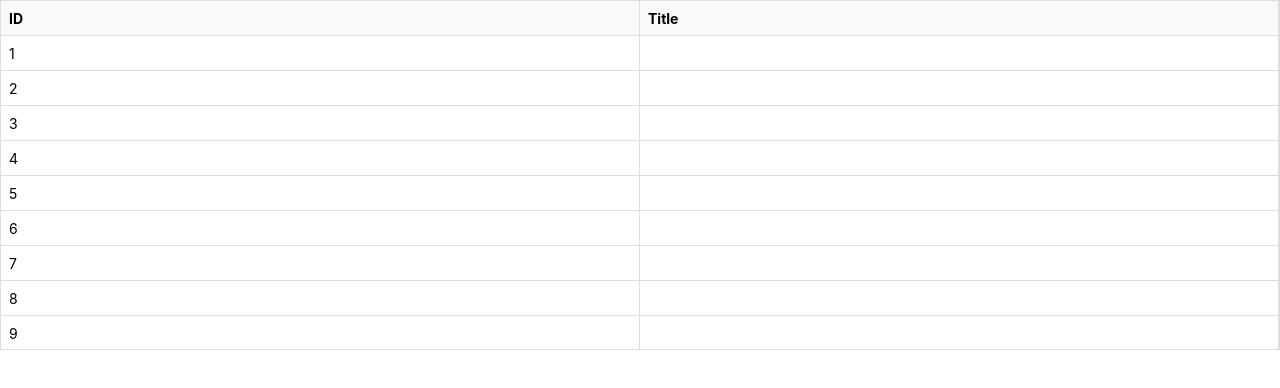
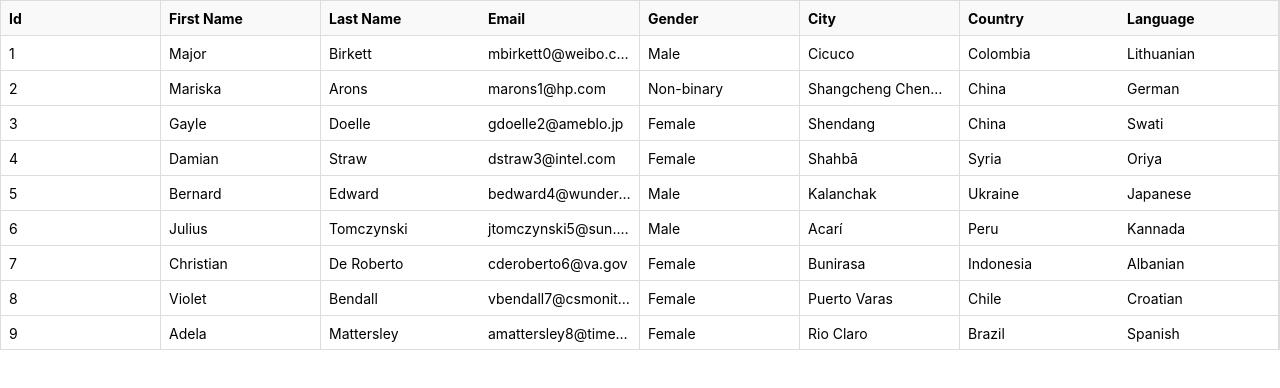
Before and after one commit to ari-harlem-caballero/React-Spotlight-libraries, a React (Create React App) app: page / in a window 1280 px wide. Shown: the top 388 px of the page. Built offline with nearby package versions, Linux system fonts and the light colour scheme.

Commit message:
finished makeColumns func

```diff
--- a/src/App.js
+++ b/src/App.js
@@ -1,23 +1,24 @@
 import DataGrid from 'react-data-grid';
 import data from './data';
 import React from 'react';
+import { makeColumns } from './data-utils';
 
 export default function App() {
 
-  const columns = [
-    { key: 'id', name: 'ID' },
-    { key: 'title', name: 'Title' }
-  ];
+  // const columns = [
+  //   { key: 'id', name: 'ID' },
+  //   { key: 'title', name: 'Title' }
+  // ];
 
-  const rows = [
-    { id: 0, title: 'Example' },
-    { id: 1, title: 'Demo' }
-  ];
+  // const rows = [
+  //   { id: 0, title: 'Example' },
+  //   { id: 1, title: 'Demo' }
+  // ];
 
   return (
 
     <DataGrid
-      columns={columns}
+      columns={makeColumns(data)}
       rows={data}
     />
 
--- a/src/data-utils.js
+++ b/src/data-utils.js
@@ -6,7 +6,10 @@
   const columns = keys.map(key => {
     return {
       key: key,
-      name: key.replace('_', ' ')
+      name: key
+        .split('_')
+        .map(word => word[0].toUpperCase() + word.slice(1))
+        .join(' ')
     };
   });
 
```
